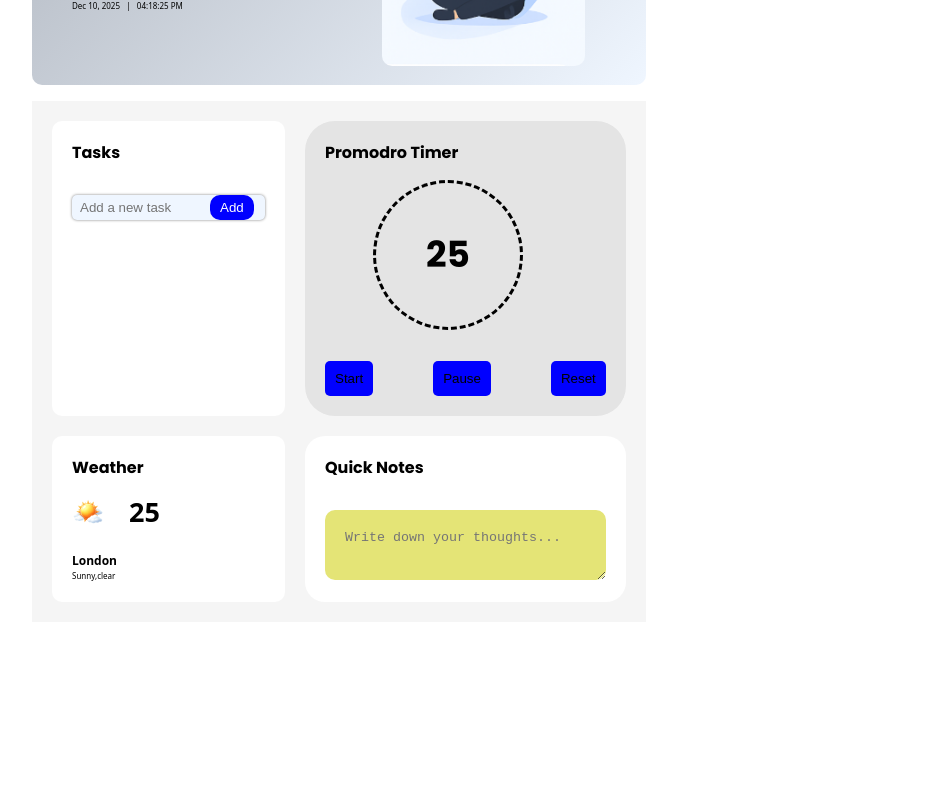
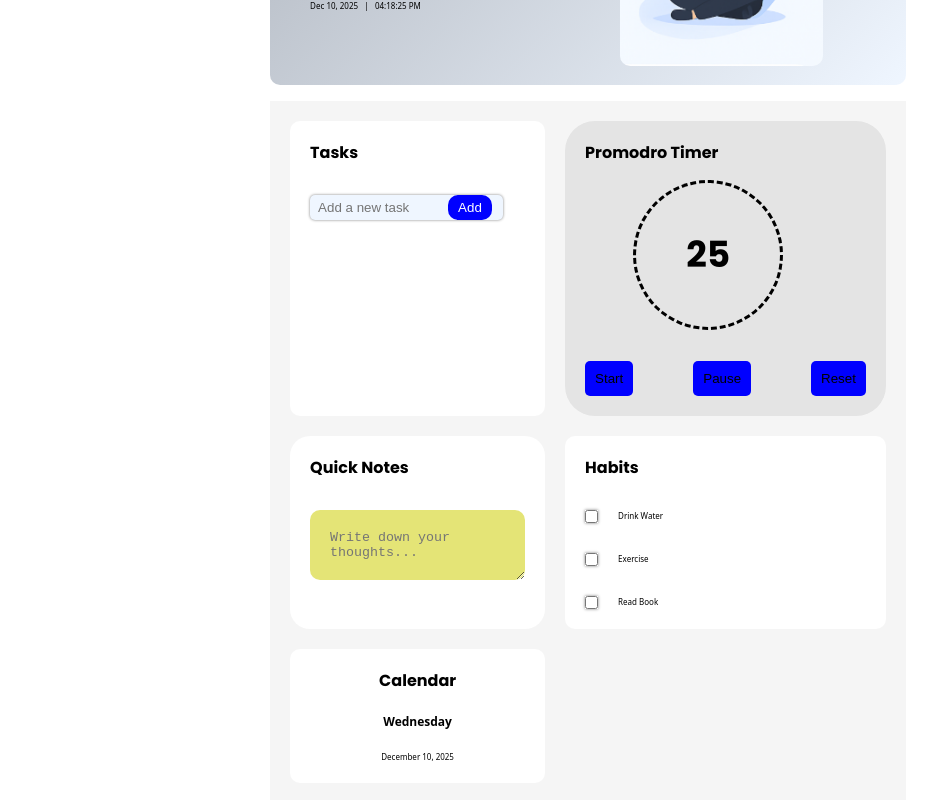
Before and after one commit to Manan-Devs/Web-development, a React (Vite) app in the folder Frontend/React/Projects/Personal Dashboard/: page / in a window 1280 px wide. Shown: the part 228-1028 px from the top of the page, without its empty margins (52-989 px from the left). Before the commit the page ends 870 px from the top, so only its background shows below. Built offline with nearby package versions, Linux system fonts and the light colour scheme.

Commit message:
Update with Buidling two new Sections in my React Project

```diff
--- a/Frontend/React/Projects/Personal Dashboard/src/components/CalendarMini.jsx
+++ b/Frontend/React/Projects/Personal Dashboard/src/components/CalendarMini.jsx
@@ -0,0 +1,23 @@
+function Calendar() {
+  const today = new Date();
+
+  const day = today.toLocaleDateString("en-US", {
+    weekday: "long"
+  });
+
+  const date = today.toLocaleDateString("en-US", {
+    day: "numeric",
+    month: "long",
+    year: "numeric"
+  });
+
+  return (
+    <div className="Calendar_Container">
+      <h1>Calendar</h1>
+      <h2>{day}</h2>
+      <p>{date}</p>
+    </div>
+  );
+}
+
+export default Calendar;
--- a/Frontend/React/Projects/Personal Dashboard/src/components/DashboardGrid.jsx
+++ b/Frontend/React/Projects/Personal Dashboard/src/components/DashboardGrid.jsx
@@ -1,14 +1,18 @@
 import TodoWidget from "./TodoWidget";
 import TimerWidget from "./TimerWidget";
-import WeatherWidget from "./WeatherWidget";
+// import WeatherWidget from "./WeatherWidget";
 import NotesWidget from "./NotesWidget";
+import HabitsTracker from "./HabitsTracker";
+import CalendarMini from "./CalendarMini.jsx";
 function DashboardGrid() {
   return (
     <div className="dashboard-grid">
         <TodoWidget />
         <TimerWidget />
-        <WeatherWidget/>
+        {/* <WeatherWidget/> */}
         <NotesWidget/>
+        <HabitsTracker/>
+        <CalendarMini/>
     </div>
   );
 }
--- /dev/null
+++ b/Frontend/React/Projects/Personal Dashboard/src/components/HabitsTracker.jsx
@@ -0,0 +1,44 @@
+import { useState } from "react";
+
+function HabitsTracker() {
+  const [habits, setHabits] = useState([
+    { id: 1, name: "Drink Water", done: false },
+    { id: 2, name: "Exercise", done: false },
+    { id: 3, name: "Read Book", done: false }
+  ]);
+
+  const toggleHabit = (id) => {
+    setHabits(
+      habits.map((habit) =>
+        habit.id === id
+          ? { ...habit, done: !habit.done }
+          : habit
+      )
+    );
+  };
+
+  return (
+    <div className="Habits_Container">
+      <h1>Habits</h1>
+
+      {habits.map((habit) => (
+        <div key={habit.id} className="Habit_Item">
+          <input
+            type="checkbox"
+            checked={habit.done}
+            onChange={() => toggleHabit(habit.id)}
+          />
+          <span
+            style={{
+              textDecoration: habit.done ? "line-through" : "none"
+            }}
+          >
+            {habit.name}
+          </span>
+        </div>
+      ))}
+    </div>
+  );
+}
+
+export default HabitsTracker;
--- a/Frontend/React/Projects/Personal Dashboard/src/components/WeatherWidget.jsx
+++ b/Frontend/React/Projects/Personal Dashboard/src/components/WeatherWidget.jsx
@@ -1,24 +1,53 @@
-import Sun from '../assets/Sun.png';
+// import { useEffect, useState } from "react";
+
+// import Sun from '../assets/Sun.png';
 
 
 
-function WeatherWidget() {
-      return (
-          <div className="weather-container">
-                <h1>Weather</h1>
-
-            <div className="weatherData">
-                 <img src={Sun} alt="Sun.png" />
-                  <h2>25</h2>
-            </div>
-
-            <div className="location">
-                 <h2>London</h2>
-                 <p>Sunny,clear</p>
-            </div>
-          </div>
-      )
-}
 
 
-export default WeatherWidget;
+// function WeatherWidget() {
+//       const [weather, setWeather] = useState(null);
+//       const [loading, setLoading] = useState(true);
+
+//       useEffect(() => {
+//     async function fetchWeather() {
+//       try {
+//         const API_KEY = "";
+//         const city = "London";
+
+//         const response = await fetch(
+//       //     ``
+//         );
+
+//         const data = await response.json();
+//         setWeather(data);
+//         setLoading(false);
+//       } catch (error) {
+//         console.error(error);
+//         setLoading(false);
+//       }
+//     }
+
+//     fetchWeather();
+//   }, []);
+
+//       return (
+//           <div className="weather-container">
+//                 <h1>Weather</h1>
+
+//             <div className="weatherData">
+//                  <img src={Sun} alt="Sun.png" />
+//                   <h2>25</h2>
+//             </div>
+
+//             <div className="location">
+//                  <h2>{weather?.name}</h2>
+//                  <p>{weather?.weather[0]?.description}</p>
+//             </div>
+//           </div>
+//       )
+// }
+
+
+// export default WeatherWidget;
--- a/Frontend/React/Projects/Personal Dashboard/src/index.css
+++ b/Frontend/React/Projects/Personal Dashboard/src/index.css
@@ -22,11 +22,10 @@
 body {
     background-color: #fff;
     font-size: 0.5rem;  /* FIXED: was 0.5rem (too tiny) */
-    margin: 0;
-    padding: 0;
     overflow-x: hidden;
     display:flex;
     align-items: center;
+    justify-content: center;
 }
 
 #root {
@@ -78,7 +77,6 @@ input {
       display:flex;
       flex-direction:column;
       gap:28px;
-      max-width:80%;
 }
 
 .break {
@@ -284,3 +282,33 @@ textarea {
    text-wrap:wrap;
    vertical-align:top;
 }
+
+/* Habits */
+
+.Habits_Container {
+    display:flex;
+    flex-direction:column;
+    gap:30px;
+    background-color:#fff;
+    padding:20px;
+    border-radius:10px;
+}
+
+.Habit_Item {
+    display:flex;
+    gap:20px;
+
+}
+
+/* Calendar  */
+
+.Calendar_Container {
+     display:flex;
+     gap:20px;
+     flex-direction:column;
+     background-color:#fff;
+     border-radius:10px;
+     padding:20px;
+     justify-content:center;
+     align-items:center;
+}
```
Also changed, not shown: Frontend/React/Projects/Personal Dashboard/src/components/HabitTracker.jsx (deleted).
